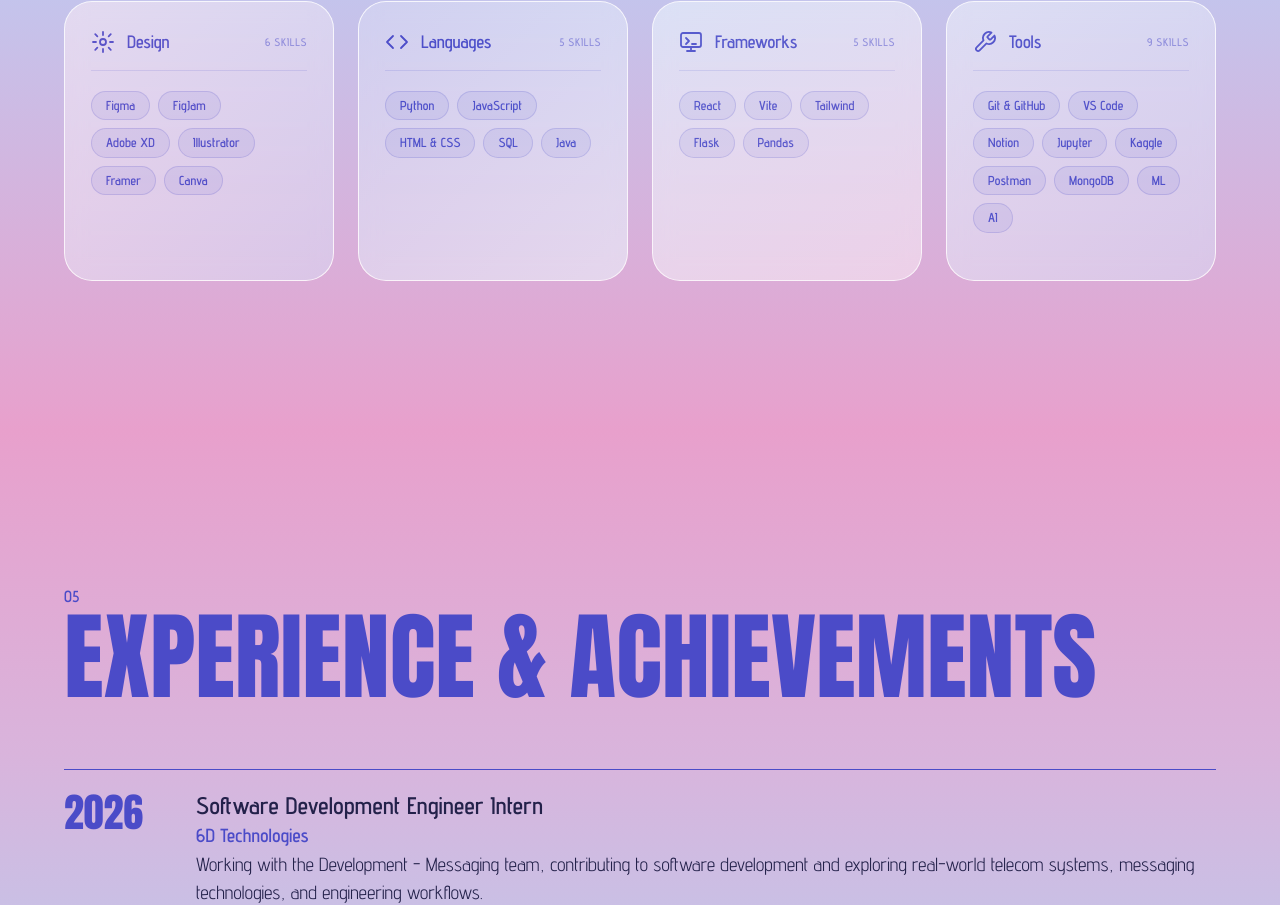
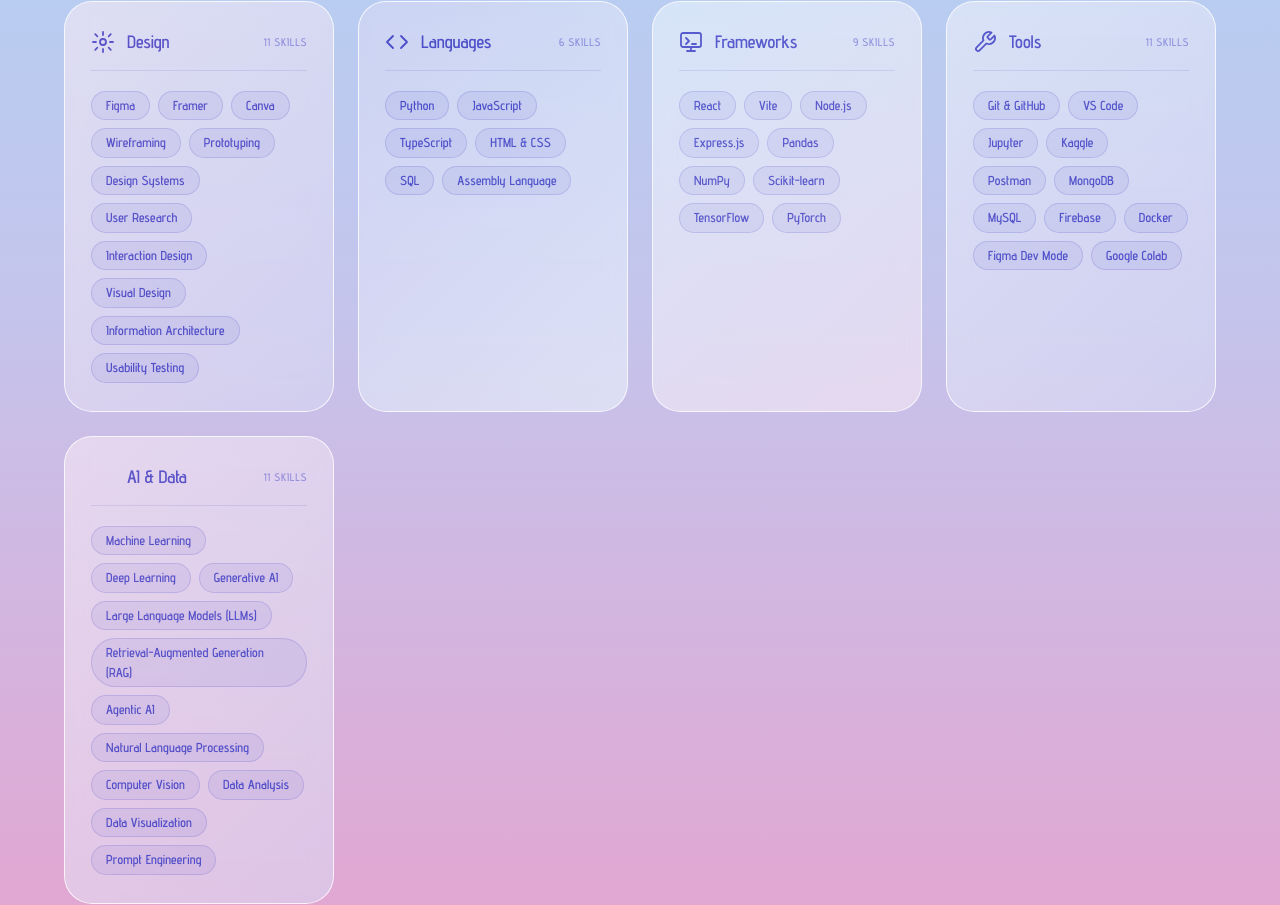
Before and after one commit to connectwithvanshika/ui-ux-portfolio, a React (Vite) app: page / in a window 1280 px wide. Shown: the part 5273-6178 px from the top of the page. Built offline with nearby package versions, Linux system fonts and the light colour scheme.

Commit message:
updated tech

```diff
--- a/src/data/content.js
+++ b/src/data/content.js
@@ -39,10 +39,68 @@ export const process = [
   ['Final design','Polished UI, a documented design system and developer handoff.'],
 ]
 export const tech = {
-  Design:['Figma','FigJam','Adobe XD','Illustrator', 'Framer','Canva'],
-  Languages:['Python','JavaScript','HTML & CSS','SQL','Java'],
-  Frameworks:['React','Vite','Tailwind','Flask','Pandas'],
-  Tools:['Git & GitHub','VS Code','Notion','Jupyter','Kaggle','Postman','MongoDB','ML','AI'],
+  Design: [
+    'Figma',
+    'Framer',
+    'Canva',
+    'Wireframing',
+    'Prototyping',
+    'Design Systems',
+    'User Research',
+    'Interaction Design',
+    'Visual Design',
+    'Information Architecture',
+    'Usability Testing'
+  ],
+
+  Languages: [
+    'Python',
+    'JavaScript',
+    'TypeScript',
+    'HTML & CSS',
+    'SQL',
+    'Assembly Language'
+  ],
+
+  Frameworks: [
+    'React',
+    'Vite',
+    'Node.js',
+    'Express.js',
+    'Pandas',
+    'NumPy',
+    'Scikit-learn',
+    'TensorFlow',
+    'PyTorch'
+  ],
+
+  Tools: [
+    'Git & GitHub',
+    'VS Code',
+    'Jupyter',
+    'Kaggle',
+    'Postman',
+    'MongoDB',
+    'MySQL',
+    'Firebase',
+    'Docker',
+    'Figma Dev Mode',
+    'Google Colab'
+  ],
+
+  'AI & Data': [
+    'Machine Learning',
+    'Deep Learning',
+    'Generative AI',
+    'Large Language Models (LLMs)',
+    'Retrieval-Augmented Generation (RAG)',
+    'Agentic AI',
+    'Natural Language Processing',
+    'Computer Vision',
+    'Data Analysis',
+    'Data Visualization',
+    'Prompt Engineering'
+  ]
 }
 export const experience = [
  {
```
